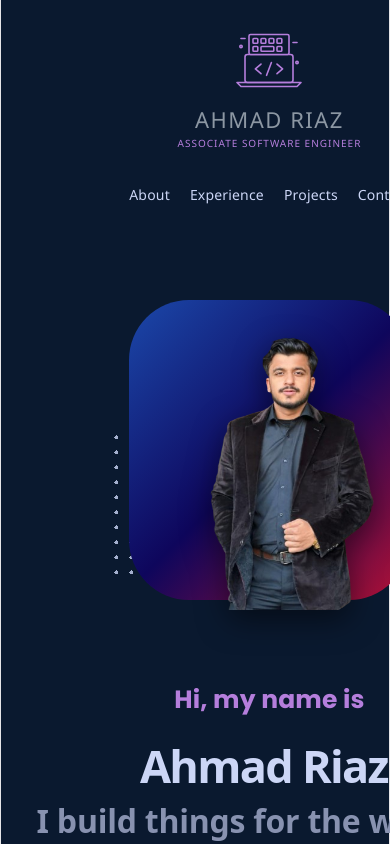
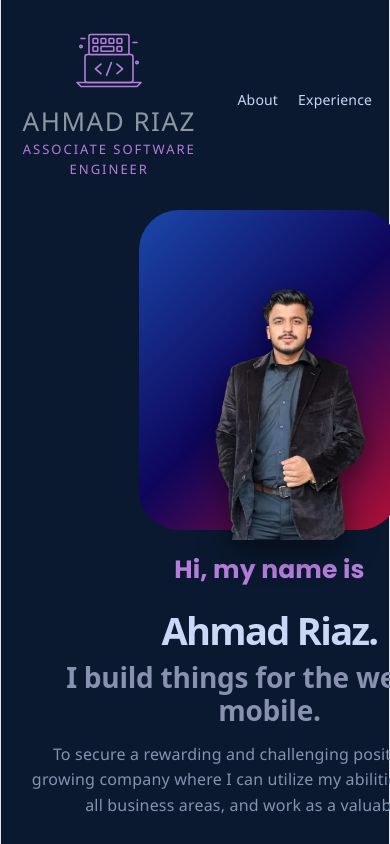
Before and after one commit to Ahmad236224/MY-Portfolio-1, a React (Vite) app: page / in a window 390 px wide. Shown: the top 844 px of the page. Built offline with nearby package versions, Linux system fonts and the light colour scheme.

Commit message:
Final mobile layout fix

```diff
--- a/src/App.css
+++ b/src/App.css
@@ -331,64 +331,63 @@ margin: 0;
 .social-link:hover {
   background: rgba(100, 255, 218, 0.1);
 }
+/* Add this at the very top of your App.css file */
+* {
+  box-sizing: border-box;
+}
 
-/* Mobile Responsiveness */
+/* Updated Mobile Responsiveness at the bottom of App.css */
 @media (max-width: 850px) {
-  /* Stack the text and image */
   .hero {
     flex-direction: column-reverse;
     text-align: center;
     padding-top: 20px;
+    gap: 20px;
+    width: 100%;
+  }
+
+  .hero-text {
+    width: 100%;
+    padding: 0 10px;
+  }
+
+  .name {
+    font-size: 38px; /* Shorter for mobile */
+  }
+
+  .subtitle {
+    font-size: 28px;
+    margin-bottom: 15px;
   }
 
   .objective {
-    margin: 0 auto 40px auto;
     font-size: 16px;
+    margin: 0 auto 30px auto;
   }
 
-  /* Fix Navbar Links and Logo overflow */
-  .navbar {
-    flex-direction: column;
-    gap: 15px;
-  }
-
-  .nav-links {
-    flex-wrap: wrap; /* Allows links to stack if they run out of room */
+  /* Fixed Image Container for Mobile */
+  .hero-image-container {
+    width: 100%;
+    max-width: 300px;
+    margin: 0 auto;
+    display: flex;
     justify-content: center;
-    padding: 0;
-  }
-
-  .logo-text-main {
-    font-size: 22px; /* Slightly smaller for mobile */
-  }
-
-  .logo-text-sub {
-    font-size: 10px; /* Prevents text from stretching the screen */
-    letter-spacing: 1px;
-  }
-
-  /* Fix Image and Gradient Shape scaling */
-  .hero-image-container {
-    margin: 0 auto 40px auto;
-    width: 100%;
-    max-width: 280px; /* Constrains it to fit any phone screen safely */
+    position: relative;
   }
 
   .gradient-shape {
-    width: 100%;
-    height: 300px; /* Slightly shorter */
+    width: 260px; /* Smaller than the container */
+    height: 320px;
+    border-radius: 40px;
   }
 
   .profile-pic {
-    width: 260px; /* Scales picture to fit inside the new box */
+    width: 240px; /* Fits inside the shape */
+    height: auto;
   }
 
-  /* Shrink massive headings */
-  .name {
-    font-size: 45px;
-  }
-
-  .subtitle {
-    font-size: 32px;
+  /* Dots can cause overflow, hide them on mobile if they still cause issues */
+  .dots {
+    display: none;
   }
 }
```
